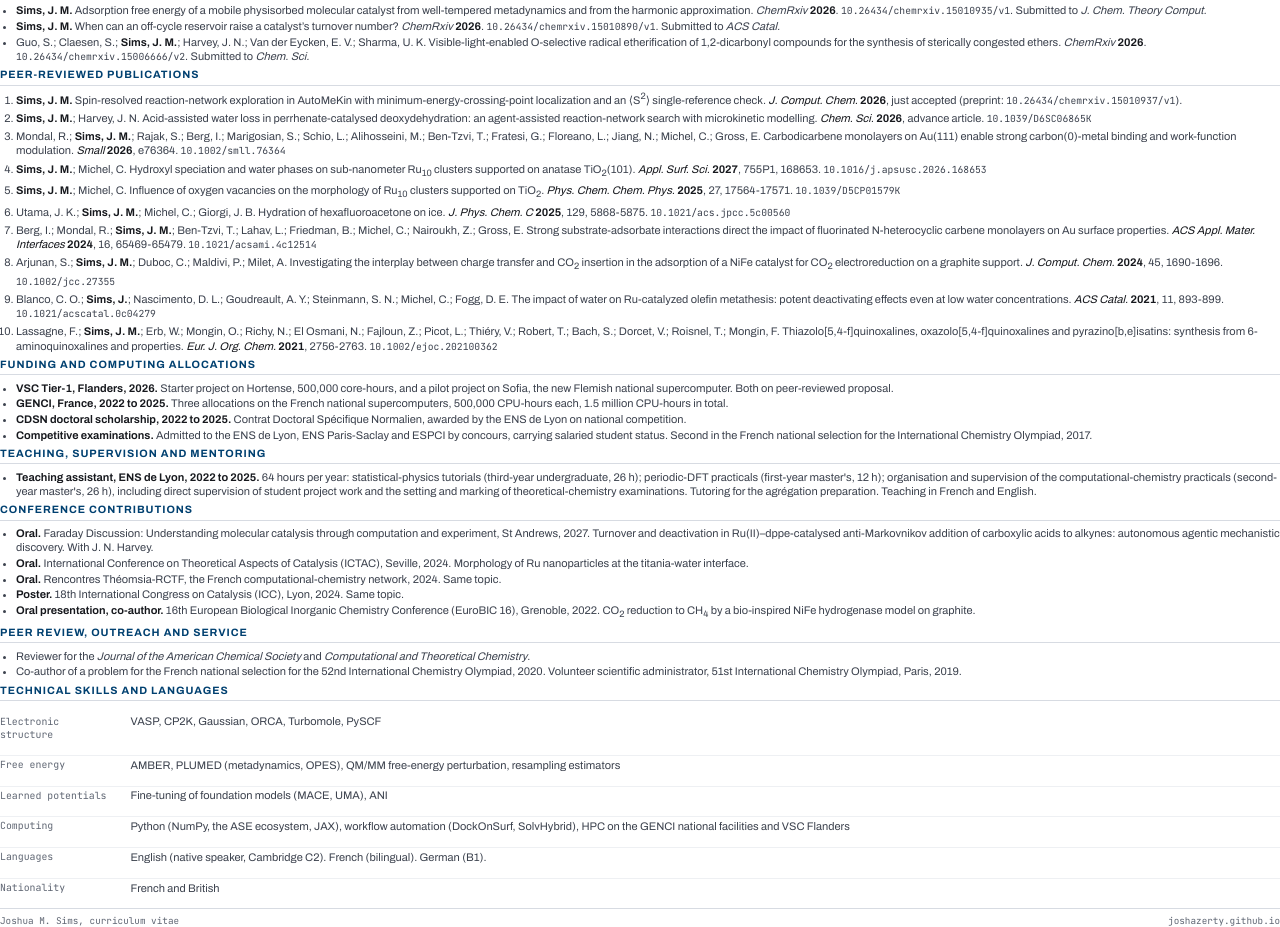
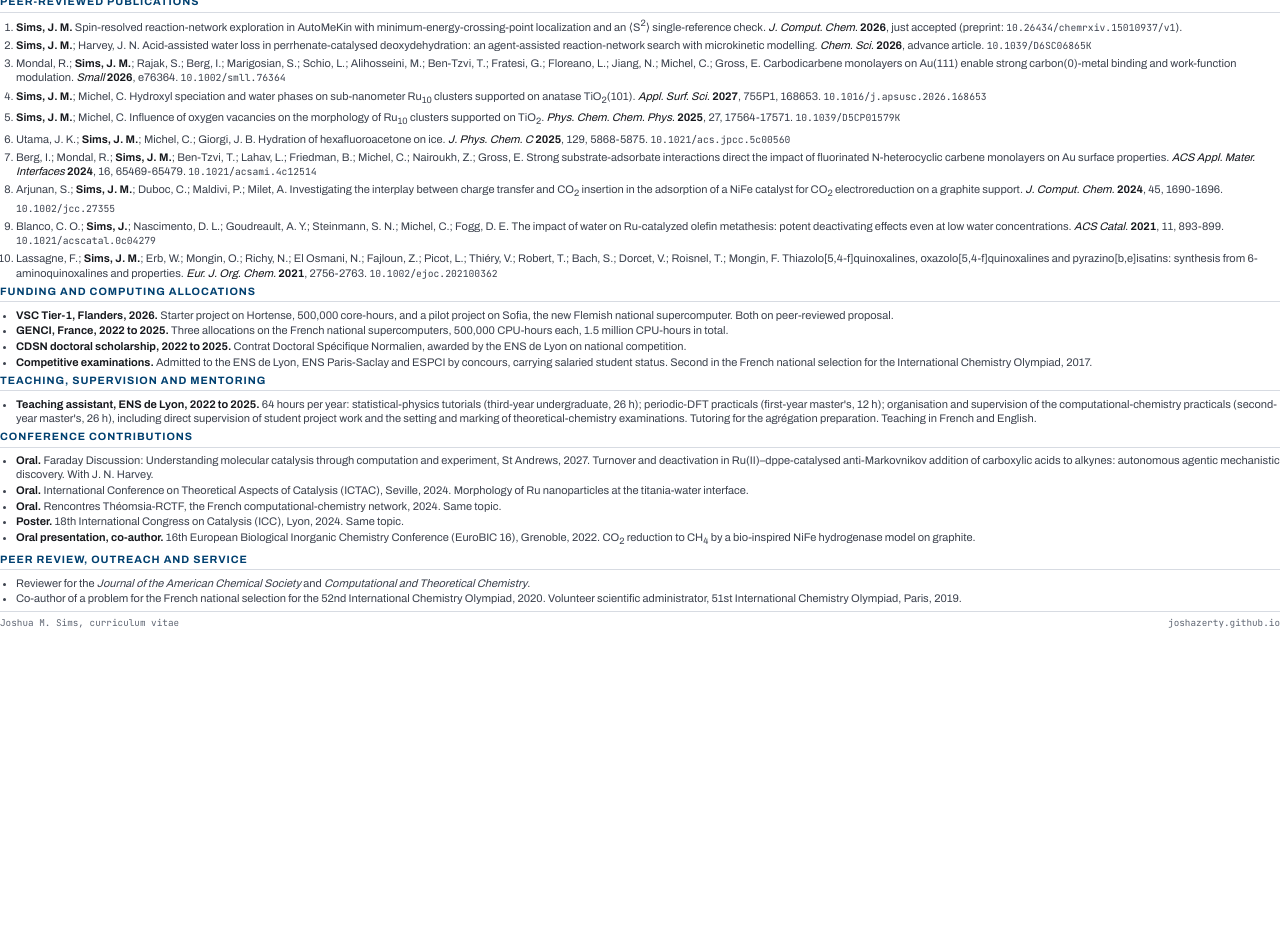
Before and after one commit to joshazerty/joshazerty.github.io, a plain HTML site: page build/cv-print.html in a window 1280 px wide. Shown: the part 679-1606 px from the top of the page. After the commit the page ends 1308 px from the top, so only its background shows below. Drawn offline with Linux system fonts and the light colour scheme.

Commit message:
CV: shorter, plainer profile; drop skills section (#26)
* CV: shorten and plainen profile, drop skills and languages section

Co-Authored-By: Claude Sonnet 5.5 <noreply@anthropic.com>
Claude-Session: https://claude.ai/code/session_01MevL2DLUXgy7m1AfDVafsJ

* CV: remove profile paragraph

Co-Authored-By: Claude Sonnet 5.5 <noreply@anthropic.com>
Claude-Session: https://claude.ai/code/session_01MevL2DLUXgy7m1AfDVafsJ

---------

Co-authored-by: Claude <noreply@anthropic.com>

```diff
--- a/build/cv-print.html
+++ b/build/cv-print.html
@@ -200,15 +200,6 @@
   </div>
 </header>
 
-<p class="profile">
-  Computational chemist specialising in catalysis at complex interfaces:
-  speciation and dynamics of supported metal species, solvation effects on
-  reactivity, and free-energy methods including QM/MM, enhanced sampling and
-  machine-learned interatomic potentials. Trained across periodic and molecular
-  electronic structure, with recurring collaborations in which computation is
-  embedded in experimental studies.
-</p>
-
 <section>
   <h2>Positions</h2>
 
@@ -217,7 +208,7 @@
     <div class="what">
       <h3>Postdoctoral researcher</h3>
       <p class="where">KU Leuven, Belgium. Group of Prof. Jeremy Harvey, theoretical and computational chemistry, quantum and physical chemistry division.</p>
-      <p class="note">Mechanisms and kinetics in computational catalysis. Computational work within the iBOF consortium (De Feyter, Maes, Dusselier, Harvey) on deoxydehydration and supported rhenium catalysts.</p>
+      <p class="note">Reaction mechanisms and kinetics in catalysis. Part of the iBOF consortium (De Feyter, Maes, Dusselier, Harvey), working on deoxydehydration and supported rhenium catalysts.</p>
     </div>
   </div>
 
@@ -235,7 +226,7 @@
     <div class="what">
       <h3>Research-internship year</h3>
       <p class="where">Durham University, United Kingdom, then Université Grenoble Alpes, France.</p>
-      <p class="note">A full year of external research placements required by the ENS curriculum. With Dr Basile Curchod, the limits of TD-DFT for atmospheric photochemistry (Newton-X, Turbomole). With Prof. Anne Milet, computational study of CO<sub>2</sub>-reduction catalysts on graphite (CP2K, DockOnSurf).</p>
+      <p class="note">A year of external placements required by the ENS curriculum. With Dr Basile Curchod, the limits of TD-DFT for atmospheric photochemistry (Newton-X, Turbomole). With Prof. Anne Milet, computational study of CO<sub>2</sub>-reduction catalysts on graphite (CP2K, DockOnSurf).</p>
     </div>
   </div>
 
@@ -373,35 +364,6 @@
   </ul>
 </section>
 
-<section>
-  <h2>Technical skills and languages</h2>
-
-  <dl class="skills">
-    <dt>Electronic structure</dt>
-    <dd>VASP, CP2K, Gaussian, ORCA, Turbomole, PySCF</dd>
-  </dl>
-  <dl class="skills">
-    <dt>Free energy</dt>
-    <dd>AMBER, PLUMED (metadynamics, OPES), QM/MM free-energy perturbation, resampling estimators</dd>
-  </dl>
-  <dl class="skills">
-    <dt>Learned potentials</dt>
-    <dd>Fine-tuning of foundation models (MACE, UMA), ANI</dd>
-  </dl>
-  <dl class="skills">
-    <dt>Computing</dt>
-    <dd>Python (NumPy, the ASE ecosystem, JAX), workflow automation (DockOnSurf, SolvHybrid), HPC on the GENCI national facilities and VSC Flanders</dd>
-  </dl>
-  <dl class="skills">
-    <dt>Languages</dt>
-    <dd>English (native speaker, Cambridge C2). French (bilingual). German (B1).</dd>
-  </dl>
-  <dl class="skills">
-    <dt>Nationality</dt>
-    <dd>French and British</dd>
-  </dl>
-</section>
-
 <div class="foot">
   <span>Joshua M. Sims, curriculum vitae</span>
   <span>joshazerty.github.io</span>
```
Also changed, not shown: 1 other file.
